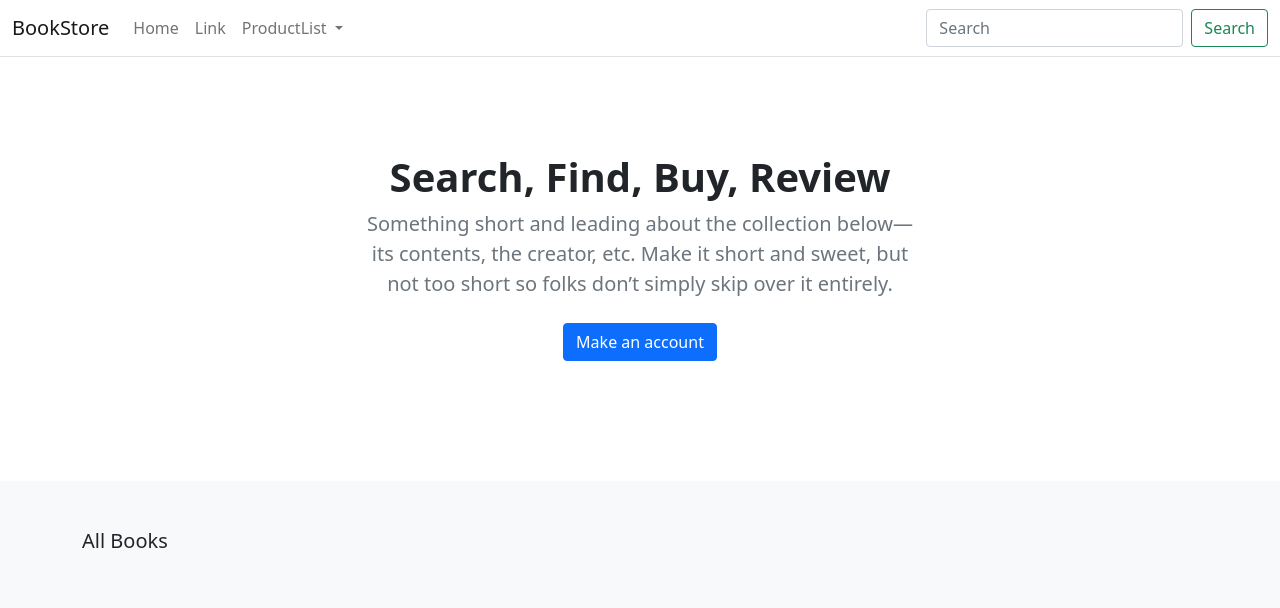
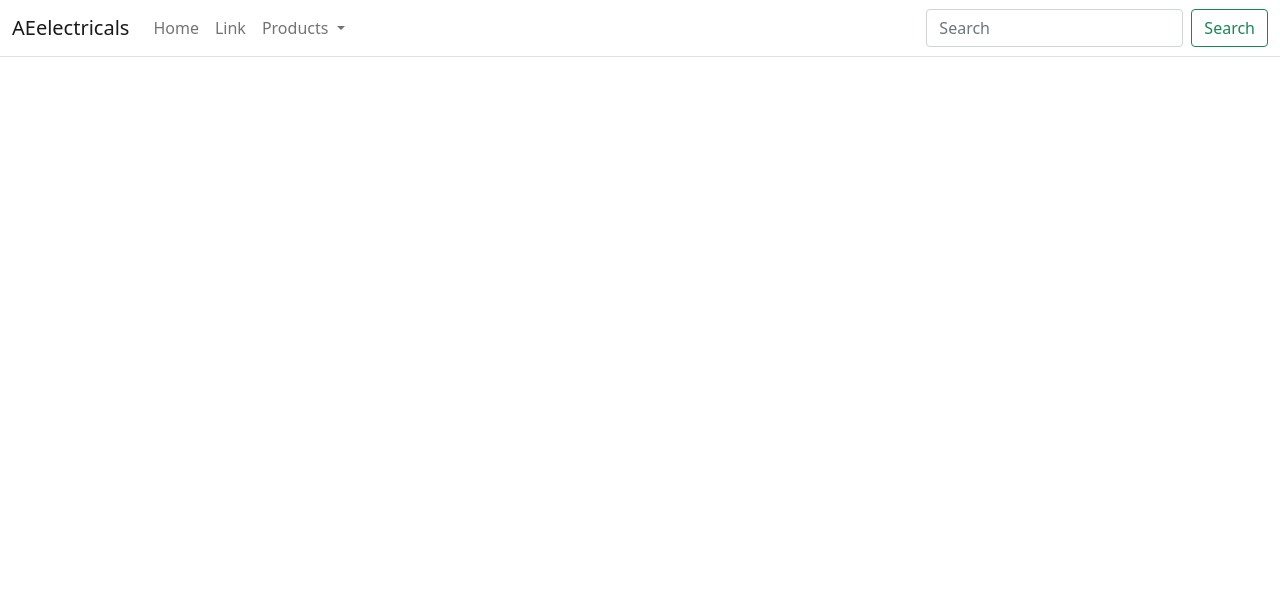
Before and after one commit to SethuGopalan/EBDJANGO, a Django app: page / in a window 1280 px wide. Shown: the top 608 px of the page. Run offline with Django 3.2, Linux system fonts and the light colour scheme; data that the repository does not hold is empty.

Commit message:
home  update before the EB  setup

```diff
--- a/ebdjango/settings.py
+++ b/ebdjango/settings.py
@@ -1,5 +1,6 @@
 from pathlib import Path
 import os
+from django.urls import reverse
 
 # Build paths inside the project like this: os.path.join(BASE_DIR, ...)
 BASE_DIR = os.path.dirname(os.path.dirname(os.path.abspath(__file__)))
--- a/templates/store/base.html
+++ b/templates/store/base.html
@@ -4,7 +4,7 @@
 
 <head>
     <meta charset="utf-8" />
-    <title>{% block title %}}BookStore{% endblock %}</title>
+    <title>{% block title %}}MyShop{% endblock %}</title>
     <meta name="viewport" content="width=device-width, initial-scale=1">
     <link href="https://cdn.jsdelivr.net/npm/bootstrap@5.0.0-beta1/dist/css/bootstrap.min.css" rel="stylesheet" integrity="sha384-giJF6kkoqNQ00vy+HMDP7azOuL0xtbfIcaT9wjKHr8RbDVddVHyTfAAsrekwKmP1" crossorigin="anonymous">
     <script src="https://cdn.jsdelivr.net/npm/bootstrap@5.0.0-beta1/dist/js/bootstrap.bundle.min.js" integrity="sha384-ygbV9kiqUc6oa4msXn9868pTtWMgiQaeYH7/t7LECLbyPA2x65Kgf80OJFdroafW" crossorigin="anonymous"></script>
@@ -14,7 +14,7 @@
     <header>
         <nav class="navbar navbar-expand-md navbar-light bg-white border-bottom">
             <div class="container-fluid">
-                <a class="navbar-brand" href="/">BookStore</a>
+                <a class="navbar-brand" href="#">AEelectricals</a>
                 <button class="navbar-toggler" type="button" data-bs-toggle="collapse" data-bs-target="#navbarCollapse"
                     aria-controls="navbarCollapse" aria-expanded="false" aria-label="Toggle navigation">
                     <span class="navbar-toggler-icon"></span>
@@ -30,8 +30,8 @@
                         <li class="nav-item dropdown">
                             <a class="nav-link dropdown-toggle" href="#" id="navbarDropdown" role="button"
                                 data-bs-toggle="dropdown" aria-expanded="false">
-                                ProductList
-                            </a>
+                                Products
+                             </a>
                             <ul class="dropdown-menu" aria-labelledby="navbarDropdown">
                                 <li><a class="dropdown-item" href="{% url "store:all_products" %}">All</a></li>
                                 {% for c in categories %}
@@ -45,11 +45,5 @@
                     <form class="d-flex">
                         <input class="form-control me-2" type="search" placeholder="Search" aria-label="Search">
                         <button class="btn btn-outline-success" type="submit">Search</button>
-                    </form>
-                </div>
-            </div>
-        </nav>
-    </header>
-    <div id="content">{% block content %} {% endblock %}</div>
-</body>
+    </body>
 </html>
--- a/templates/store/home.html
+++ b/templates/store/home.html
@@ -18,36 +18,12 @@
       </div>
     </div>
   </section>
-
   <div class="album py-5 bg-light">
     <div class="container">
 
       <div class="pb-3 h5">All Books</div>
       <div class="row row-cols-1 row-cols-sm-2 row-cols-md-5 g-3">
 
-       {% for product in products %}
-
-        <div class="col">
-          <div class="card shadow-sm">
-            <img class="img-fluid" alt="Responsive image" src="{{ product.image.url }}">
-            <div class="card-body">
-              <p class="card-text">
-                <a class="text-dark text-decoration-none" href="{{ product.get_absolute_url }}">{{ product.title }}</a>
-              </p>
-              <div class="d-flex justify-content-between align-items-center">
-                <small class="text-muted">9min read</small>
-              </div>
-            </div>
-          </div>
-        </div>
-
-        {% endfor %}
-
-      </div>
-    </div>
-  </div>
-
-
 </main>
 
 {% endblock %}
```
